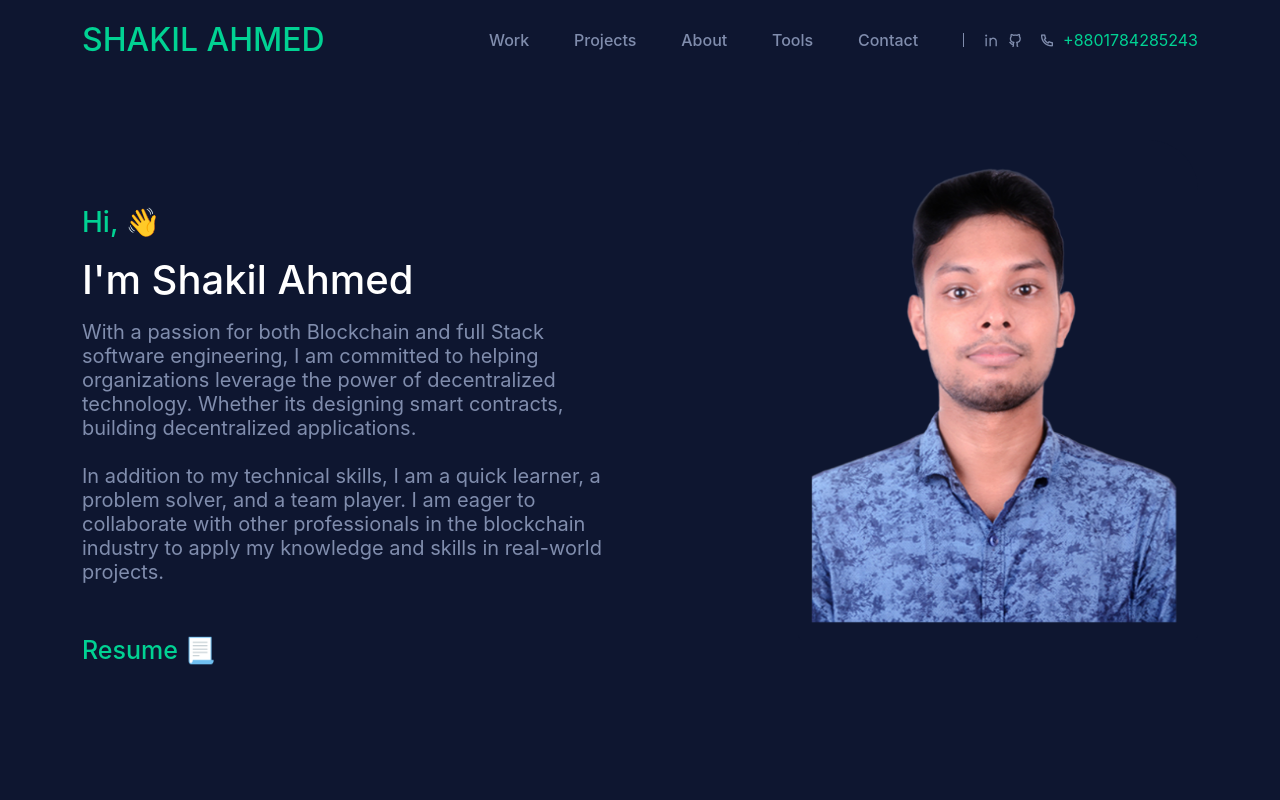
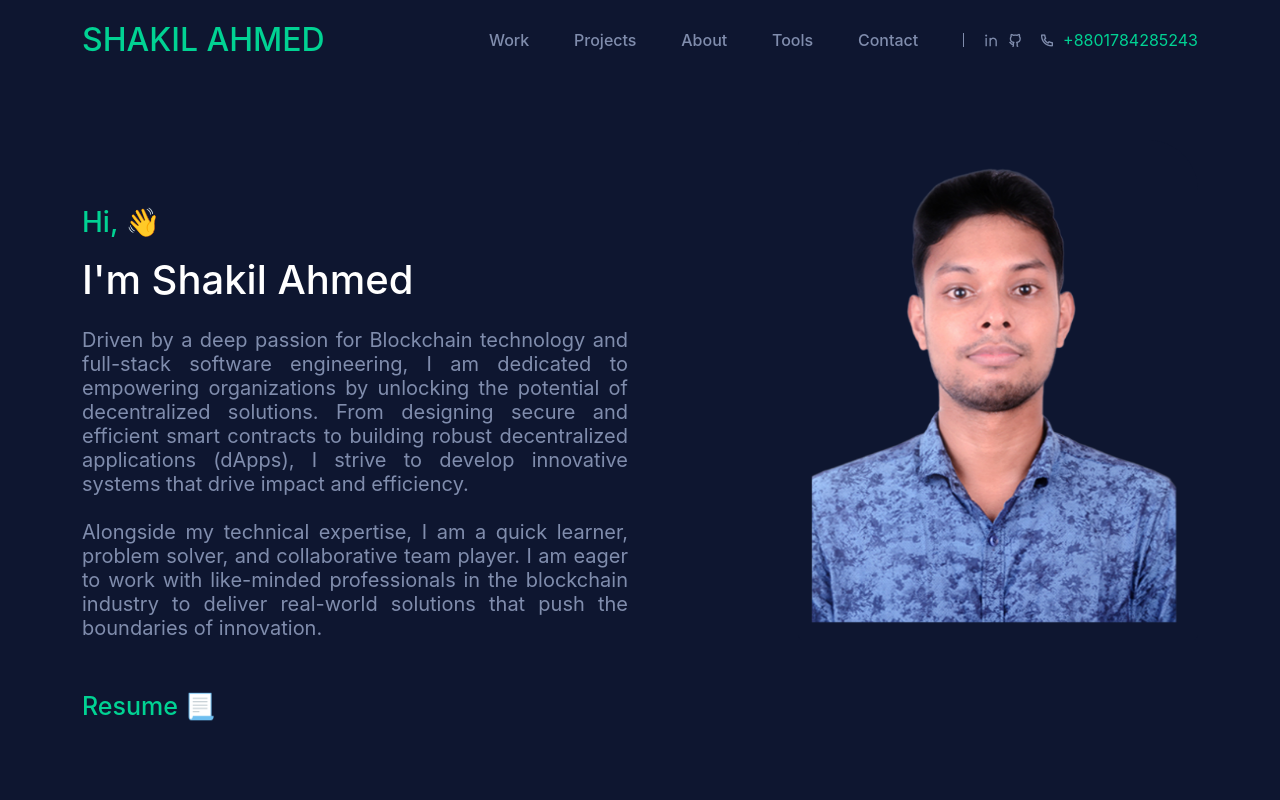
Before and after one commit to ahmedshakil29/nextjs-portfolio, a Next.js app: page / in a window 1280 px wide. Shown: the top 800 px of the page. Built offline with nearby package versions, Linux system fonts and the light colour scheme.

Commit message:
Update Hero.jsx

```diff
--- a/components/UI/Hero.jsx
+++ b/components/UI/Hero.jsx
@@ -23,17 +23,30 @@ const Hero = () => {
                 | Smart Contract Auditor I am a full Stack Software Engineer
                 based in Dhaka, Bangladesh. Working towards creating software
                 that makes life easier and more meaningful.<br></br> */}
-                With a passion for both Blockchain and full Stack software
+              </h5>
+              <h5 className="mb-4" style={{ textAlign: "justify" }}>
+                {/* With a passion for both Blockchain and full Stack software
                 engineering, I am committed to helping organizations leverage
                 the power of decentralized technology. Whether its designing
-                smart contracts, building decentralized applications.
+                smart contracts, building decentralized applications. */}
+                Driven by a deep passion for Blockchain technology and
+                full-stack software engineering, I am dedicated to empowering
+                organizations by unlocking the potential of decentralized
+                solutions. From designing secure and efficient smart contracts
+                to building robust decentralized applications (dApps), I strive
+                to develop innovative systems that drive impact and efficiency.
                 <br />
                 <br />
-                In addition to my technical skills, I am a quick learner, a
+                {/* In addition to my technical skills, I am a quick learner, a
                 problem solver, and a team player. I am eager to collaborate
                 with other professionals in the blockchain industry to apply my
-                knowledge and skills in real-world projects.
+                knowledge and skills in real-world projects. */}
+                Alongside my technical expertise, I am a quick learner, problem
+                solver, and collaborative team player. I am eager to work with
+                like-minded professionals in the blockchain industry to deliver
+                real-world solutions that push the boundaries of innovation.
               </h5>
+
               <p></p>
               <div className="mt-5">
                 {/* <Link
@@ -56,7 +69,6 @@ const Hero = () => {
                     fontWeight: "500",
                   }}
                   href="./files/CV_of_Shakil_Ahmed.pdf"
-                  // href="./file/CV_of_Shakil_Ahmed.pdf"
                   download
                 >
                   Resume 📃
```
